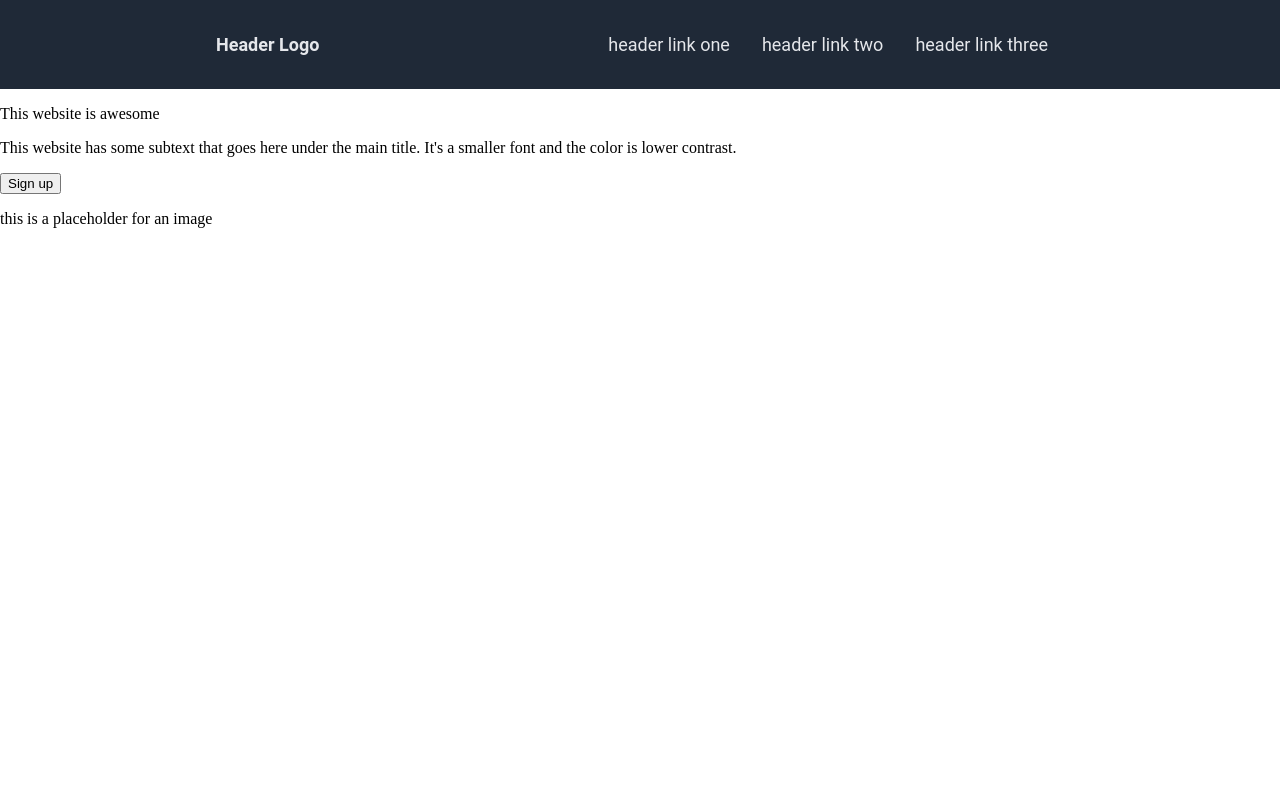
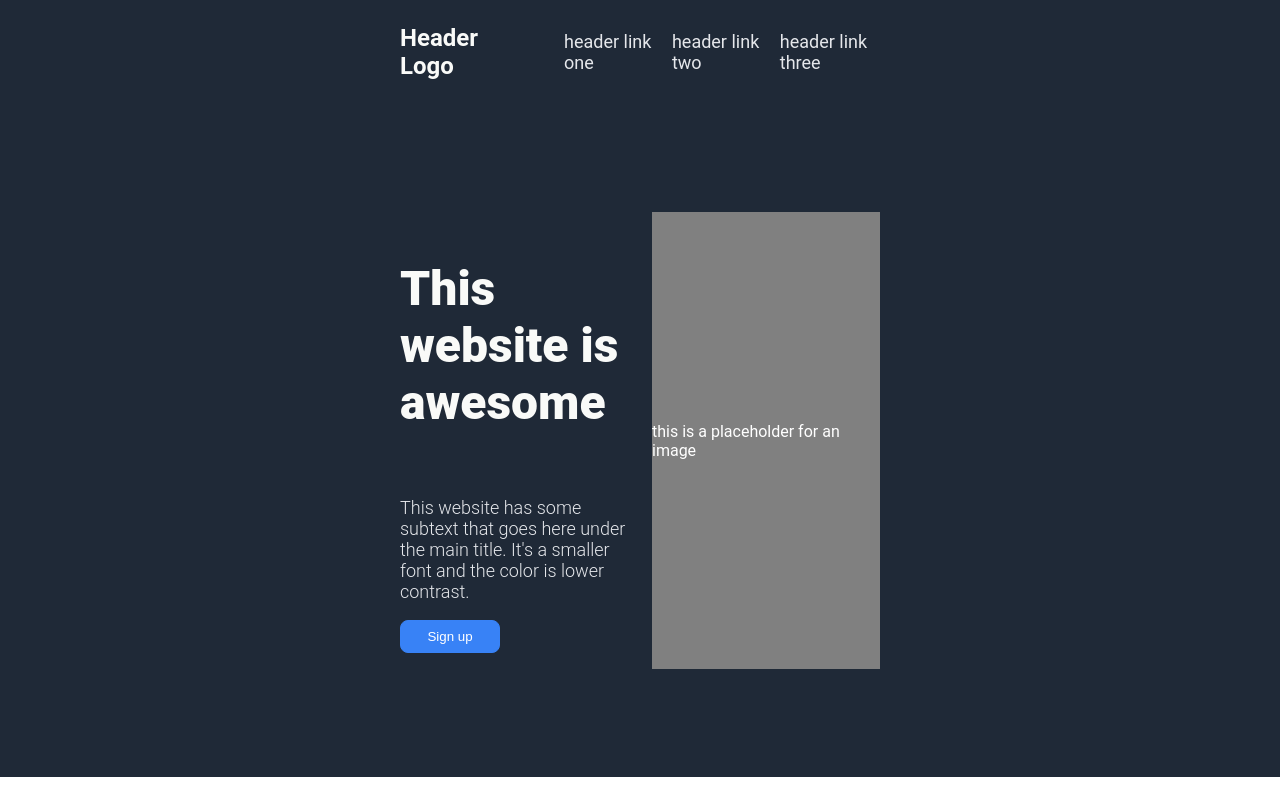
Before and after one commit to alejandroreilly/landing-page, a plain HTML site: page index.html in a window 1280 px wide. Drawn offline with Linux system fonts and the light colour scheme.

Commit message:
Style the hero portion of the landing page
Edit the landing page so the style is all set, giving ample room from
the header, establishing title text, smaller text, and a sign up button,
as well as creating a placeholder for an image on the right side of
the text. These are all contained within various flex containers.

```diff
--- a/index.html
+++ b/index.html
@@ -19,7 +19,7 @@
             </div>
             <div class="hero">
                 <div class="left-text">
-                    <p class="bolded">This website is awesome</p>
+                    <p class="title">This website is awesome</p>
                     <p class="subtext">This website has some subtext that goes here
                         under the main title. It's a smaller font and the color is lower contrast.
                     </p>
--- a/styles.css
+++ b/styles.css
@@ -1,40 +1,79 @@
 body{
     margin: 0;
 }
-
 .content{
     display: flex;
     flex-direction: column;
+    font-family: "Roboto", sans-serif;
 }
-
 .header{
     display: flex;
     background-color: #1F2937;
     font-size: 18px;
-    font-family: "Roboto", sans-serif;
     color: #E5E7EB;
     justify-content: space-between;
     align-items: center;
-    padding: 16px;
     flex: 1;
-
 }
-
 .header p{
     font-weight: bold;
-    margin-left: 200px;
+    margin-left: 400px;
+    font-size: 24px;
+    color: #F9FAF8;
 }
-
 ul{
     display: flex;
     flex-direction: row;
     margin: 0;
-    margin-right: 200px;
-    padding:0;
+    margin-right: 400px;
 }
 li{
     list-style-type: none;
+    display:flex;
+    padding-left: 16px;
 }
-a{
-    padding: 16px;
+
+
+
+.hero{
+    display: flex;
+    background-color: #1F2937;
+    padding: 108px 0px;
+    gap: 24px;
 }
+.left-text{
+    display: flex;
+    flex-direction: column;
+    justify-content: center;
+    flex:1;
+    margin-left:400px;
+    padding-bottom: 16px;
+}
+.left-text .title{
+    font-weight: 900;
+    font-size: 48px;
+    color: #F9FAF8;
+}
+.left-text .subtext{
+    font-size: 18px;
+    color: #E5E7EB;
+    font-weight: 300;
+}
+button.sign-up-1{
+    background-color: #3882F6;
+    color: white;
+    padding: 8px;
+    border-radius: 8px;
+    border: 1px solid #3882F6;
+
+    max-width: 100px;
+}
+.right-placeholder{
+    display:flex;
+    margin-right:400px;
+    background-color: gray;
+    justify-content: center;
+    align-items: center;
+    color: white;
+    flex: 1;
+}
```
